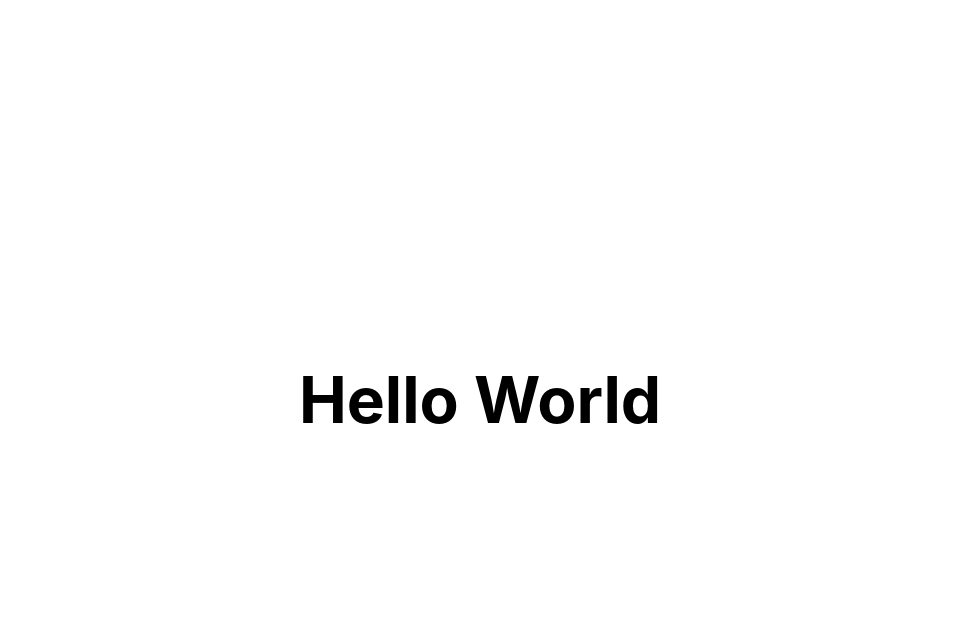
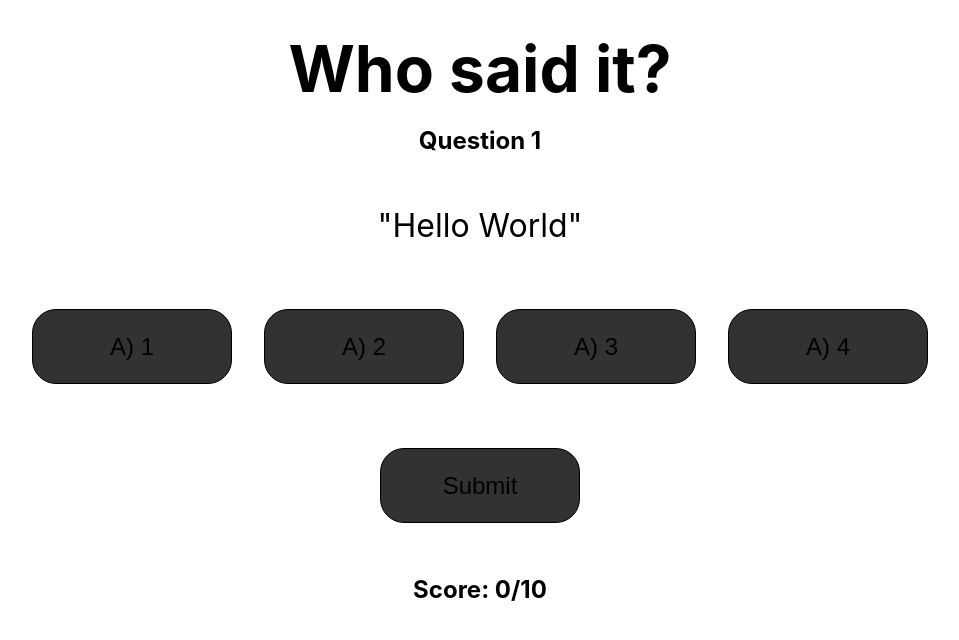
Before and after one commit to nathandcarter21/Rel-122-Project, a Next.js app: page / in a window 1280 px wide. Shown: the top 640 px of the page, without its empty margins (160-1119 px from the left). Built offline with nearby package versions, Linux system fonts and the light colour scheme.

Commit message:
Updating score, question, and answer

```diff
--- a/pages/index.js
+++ b/pages/index.js
@@ -1,7 +1,22 @@
 import Head from 'next/head'
+import { useState } from 'react';
 import styles from '../styles/Home.module.css'
 
+let questions = ["Hello World", "Hello Future nathan"];
+let answers = [0, 1];
+let answerChoices = [[1, 2, 3, 4], [5, 6, 7, 8]]
+
+
 export default function Home() {
+  let [question, setQuestion] = useState(0);
+  let [answer, setAnswer] = useState(0);
+  let [score, setScore] = useState(0);
+
+  function CheckAnswer() {
+    if (answer === answers[question]) {
+      setScore(score + 1);
+    }
+  }
   return (
     <div className={styles.container}>
       <Head>
@@ -12,9 +27,40 @@ export default function Home() {
 
       <main className={styles.main}>
         <h1 className={styles.title}>
-          Hello World
+          Who said it?
         </h1>
-      </main>
-    </div>
+        <h2>Question {question + 1}</h2>
+
+
+        <p className={styles.quote}>"{questions[question]}"</p>
+        <div className={styles.answers}>
+          <button className={styles.answer} onClick={() => {
+            setAnswer(0);
+          }}>A) {answerChoices[question][0]}</button>
+          <button className={styles.answer} onClick={() => {
+            setAnswer(1);
+          }}>A) {answerChoices[question][1]}</button>
+          <button className={styles.answer} onClick={() => {
+            setAnswer(2);
+          }}>A) {answerChoices[question][2]}</button>
+          <button className={styles.answer} onClick={() => {
+            setAnswer(3);
+          }}>A) {answerChoices[question][3]}</button>
+        </div>
+        <div className={styles.submitDiv}>
+          <button className={styles.submit} onClick={() => {
+            CheckAnswer();
+            if (question < 1)
+              setQuestion(question + 1);
+            else
+              console.log("You win");
+          }}>Submit</button>
+        </div>
+        <div className="score">
+          <h2 className={styles.score}>Score: {score}/10</h2>
+        </div>
+
+      </main >
+    </div >
   )
 }
--- a/styles/Home.module.css
+++ b/styles/Home.module.css
@@ -1,21 +1,20 @@
 .container {
-  padding: 0 2rem;
+  padding: 0 1rem;
 }
 
 .main {
   min-height: 100vh;
-  padding: 4rem 0;
+  padding: 2rem 0;
   flex: 1;
   display: flex;
   flex-direction: column;
-  justify-content: center;
   align-items: center;
 }
 
 .footer {
   display: flex;
   flex: 1;
-  padding: 2rem 0;
+  padding: 1rem 0;
   border-top: 1px solid #eaeaea;
   justify-content: center;
   align-items: center;
@@ -51,7 +50,7 @@
 }
 
 .description {
-  margin: 4rem 0;
+  margin: 2rem 0;
   line-height: 1.5;
   font-size: 1.5rem;
 }
@@ -116,14 +115,66 @@
 }
 
 @media (prefers-color-scheme: dark) {
+
   .card,
   .footer {
     border-color: #222;
   }
+
   .code {
     background: #111;
   }
+
   .logo img {
     filter: invert(1);
   }
 }
+
+.quote {
+  font-size: 2rem;
+  width: 80%;
+  margin: 2rem auto;
+  text-align: center;
+}
+
+.answer,
+.submit {
+  width: 200px;
+  height: 75px;
+  padding: 1rem;
+  margin: 1rem;
+  border-radius: 1em;
+  border: 1px solid black;
+  background-color: rgb(50, 50, 50);
+  transition: .4s;
+  font-size: x-large;
+
+}
+
+.answer:hover,
+.answer:focus,
+.answer:active,
+.submit:hover,
+.submit:focus,
+.submit:active {
+  background-color: rgb(25, 25, 25);
+}
+
+.submitDiv {
+  width: 80%;
+  margin: 1rem auto;
+  display: flex;
+  justify-content: center;
+}
+
+.answers {
+  width: 80%;
+  margin: 1rem auto;
+  display: flex;
+  justify-content: center;
+  flex-wrap: wrap;
+}
+
+.score {
+  text-align: center;
+}
```
